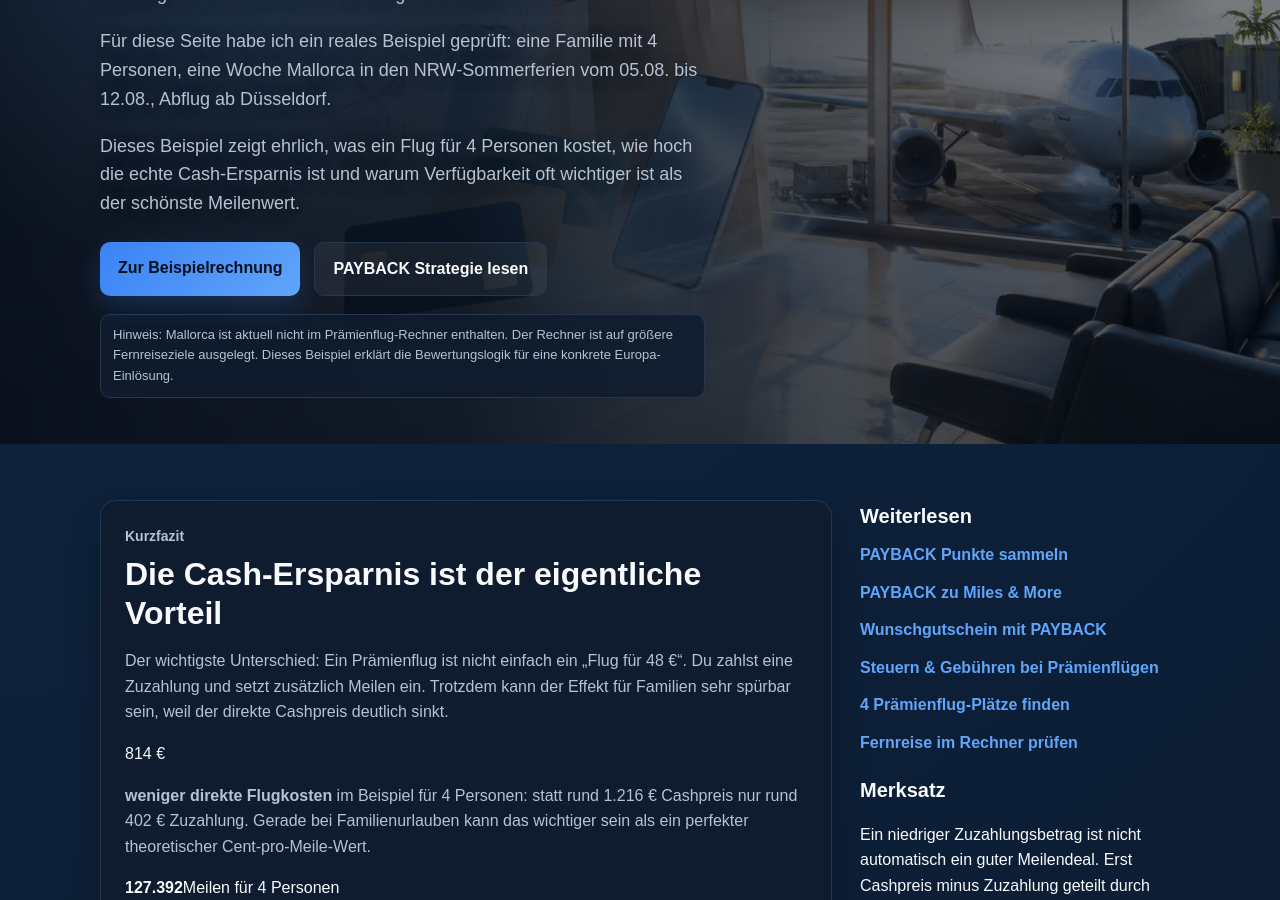
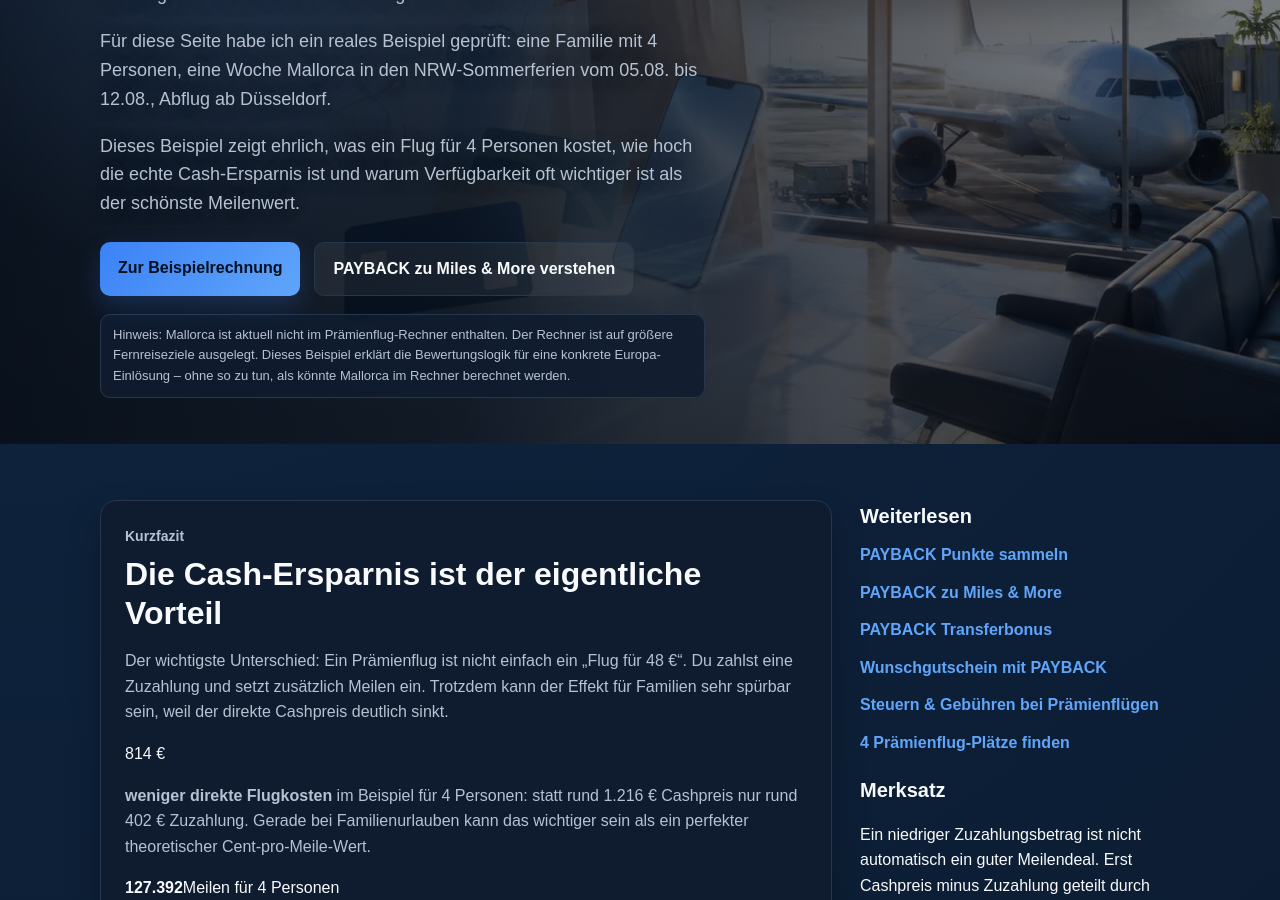
Before and after one commit to Praemienflug-Planer/miles-planer, a Jekyll site: the page built from meilen-sammeln/payback-mallorca/index.html, in a window 1280 px wide and 900 px high, scrolled down 580 px. Built offline with Jekyll 4.4.1, drawn with Linux system fonts in a browser that asks for light colours; some of the changed text lies outside the part shown.

Commit message:
Remove misleading calculator CTAs from Mallorca example

```diff
--- a/meilen-sammeln/payback-mallorca/index.html
+++ b/meilen-sammeln/payback-mallorca/index.html
@@ -54,9 +54,9 @@
           <p class="hero-text">Dieses Beispiel zeigt ehrlich, was ein Flug für 4 Personen kostet, wie hoch die echte Cash-Ersparnis ist und warum Verfügbarkeit oft wichtiger ist als der schönste Meilenwert.</p>
           <div class="hero-actions">
             <a class="btn btn-primary" href="#rechnung">Zur Beispielrechnung</a>
-            <a class="btn btn-secondary" href="/miles-planer/meilen-sammeln/payback/">PAYBACK Strategie lesen</a>
+            <a class="btn btn-secondary" href="/miles-planer/meilen-sammeln/payback-punkte-miles-and-more/">PAYBACK zu Miles &amp; More verstehen</a>
           </div>
-          <div class="trust-note">Hinweis: Mallorca ist aktuell nicht im Prämienflug-Rechner enthalten. Der Rechner ist auf größere Fernreiseziele ausgelegt. Dieses Beispiel erklärt die Bewertungslogik für eine konkrete Europa-Einlösung.</div>
+          <div class="trust-note">Hinweis: Mallorca ist aktuell nicht im Prämienflug-Rechner enthalten. Der Rechner ist auf größere Fernreiseziele ausgelegt. Dieses Beispiel erklärt die Bewertungslogik für eine konkrete Europa-Einlösung – ohne so zu tun, als könnte Mallorca im Rechner berechnet werden.</div>
         </div>
         <div class="hero-card">
           <h2>Die wichtigste Zahl</h2>
@@ -162,8 +162,8 @@
             <h2>Warum Mallorca hier als Beispiel auftaucht</h2>
             <p>Der Prämienflug-Rechner auf dieser Seite ist vor allem für größere Fernreiseziele gedacht – zum Beispiel Thailand, New York oder andere Reisen, bei denen mehrere Personen, Schulferien, Reiseklasse und Sammelzeit eine große Rolle spielen.</p>
             <p>Mallorca ist deshalb kein eigenes Ziel im Rechner. Das Beispiel bleibt aber hilfreich, weil es eine alltagsnahe Entscheidung zeigt: Manchmal ist nicht der maximale Meilenwert entscheidend, sondern ob eine Familie mit erreichbarer Meilenmenge mehrere hundert Euro Cash sparen kann.</p>
-            <p>Wer diese Rechnung bei einem Europa-Flug versteht, kann größere Prämienflüge deutlich besser einordnen – besonders dann, wenn es um Familienreisen, mehrere Sitzplätze und hohe Cashpreise in Ferienzeiten geht.</p>
-            <div class="hero-actions"><a class="btn btn-primary" href="/miles-planer/rechner/">Fernreise im Rechner prüfen</a><a class="btn btn-secondary" href="/miles-planer/meilen-sammeln/payback-punkte-miles-and-more/">PAYBACK zu Miles &amp; More verstehen</a></div>
+            <p>Der passende nächste Schritt ist hier deshalb nicht der Fernreise-Rechner, sondern die PAYBACK-Logik dahinter: Wie werden Punkte gesammelt, wann werden sie zu Miles &amp; More übertragen und wann lohnt sich ein Transferbonus?</p>
+            <div class="hero-actions"><a class="btn btn-primary" href="/miles-planer/meilen-sammeln/payback-punkte-miles-and-more/">PAYBACK zu Miles &amp; More verstehen</a><a class="btn btn-secondary" href="/miles-planer/meilen-sammeln/payback-transferbonus/">Transferbonus prüfen</a></div>
           </div>
 
           <div class="article-card seo-card">
@@ -184,10 +184,10 @@
             <div class="sidebar-links">
               <a href="/miles-planer/meilen-sammeln/payback/">PAYBACK Punkte sammeln</a>
               <a href="/miles-planer/meilen-sammeln/payback-punkte-miles-and-more/">PAYBACK zu Miles &amp; More</a>
+              <a href="/miles-planer/meilen-sammeln/payback-transferbonus/">PAYBACK Transferbonus</a>
               <a href="/miles-planer/meilen-sammeln/wunschgutschein/">Wunschgutschein mit PAYBACK</a>
               <a href="/miles-planer/praemienflug-steuern-gebuehren/">Steuern &amp; Gebühren bei Prämienflügen</a>
               <a href="/miles-planer/vier-praemienflug-plaetze-finden/">4 Prämienflug-Plätze finden</a>
-              <a href="/miles-planer/rechner/">Fernreise im Rechner prüfen</a>
             </div>
           </div>
           <div class="sidebar-card">
```
